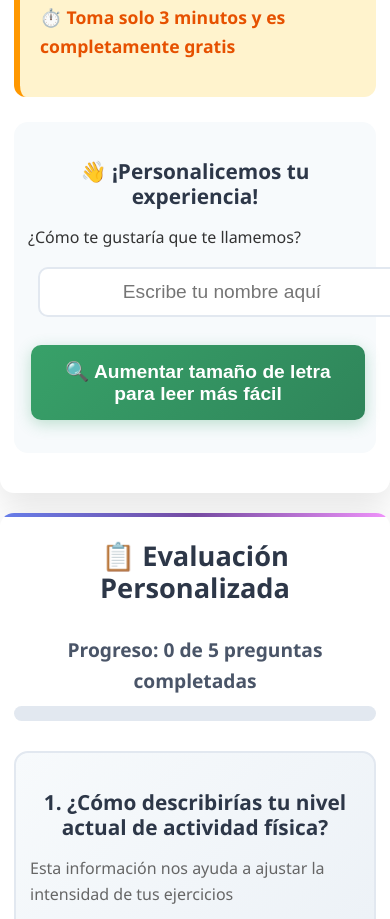
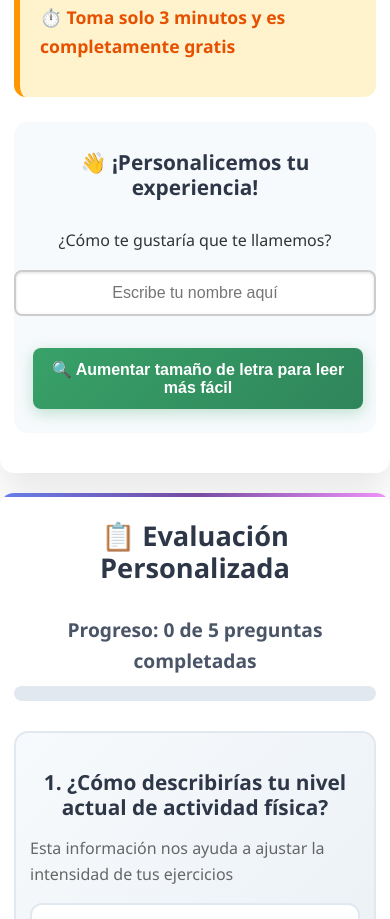
Before and after one commit to adrianor9/rutina-personalizada, a plain HTML site: page index.html in a window 390 px wide. Shown: the part 1439-2358 px from the top of the page. Drawn offline with Linux system fonts and the light colour scheme.

Commit message:
Update index v10.html

```diff
--- a/index.html
+++ b/index.html
@@ -3,7 +3,7 @@
 <head>
     <meta charset="UTF-8">
     <meta name="viewport" content="width=device-width, initial-scale=1.0">
-    <title>Programa Personalizado de Ejercicio para Adultos Mayores - Adrián Galván</title>
+    <title>Programa Personalizado de Ejercicio para Adultos Mayores - M.C Adrián G.</title>
     <style>
         body {
             font-family: 'Segoe UI', system-ui, -apple-system, sans-serif;
@@ -1125,6 +1125,46 @@ body.large-text .step .step-number{
     bottom: 16px !important;
     right: 12px !important;
     top: auto !important;
+  }
+}
+
+
+@media (max-width: 520px){
+  .name-input-section {
+    display: flex !important;
+    flex-direction: column !important;
+    align-items: center !important;
+    justify-content: center !important;
+    padding: 16px !important;
+  }
+  .name-input-section label {
+    font-size: 1rem !important;
+    margin-bottom: 8px !important;
+    text-align: center !important;
+    font-weight: 600 !important;
+  }
+  input[type="text"].name-input {
+    width: 100% !important;
+    max-width: 360px !important;
+    padding: 12px 14px !important;
+    font-size: 1rem !important;
+    border: 2px solid #ccc !important;
+    border-radius: 8px !important;
+    box-shadow: inset 0 1px 3px rgba(0,0,0,0.12) !important;
+    outline: none !important;
+    transition: border-color 0.3s ease, box-shadow 0.3s ease !important;
+  }
+  input[type="text"].name-input:focus {
+    border-color: #f28c28 !important;
+    box-shadow: 0 0 0 3px rgba(242, 140, 40, 0.2) !important;
+  }
+  .name-input-section .secondary-btn {
+    margin-top: 12px !important;
+    width: 100% !important;
+    max-width: 360px !important;
+    font-size: 1rem !important;
+    padding: 12px !important;
+    border-radius: 8px !important;
   }
 }
 
```
